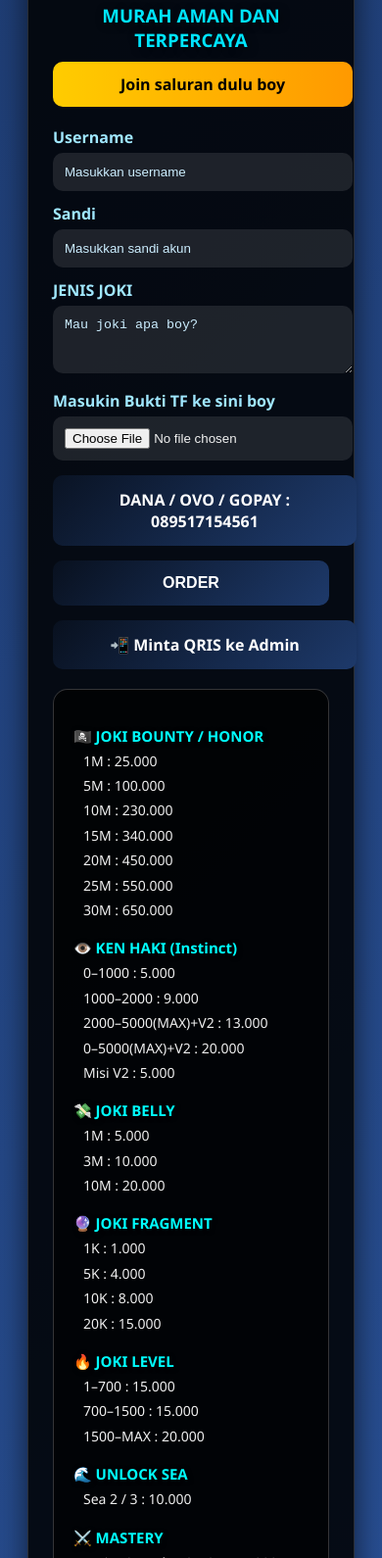
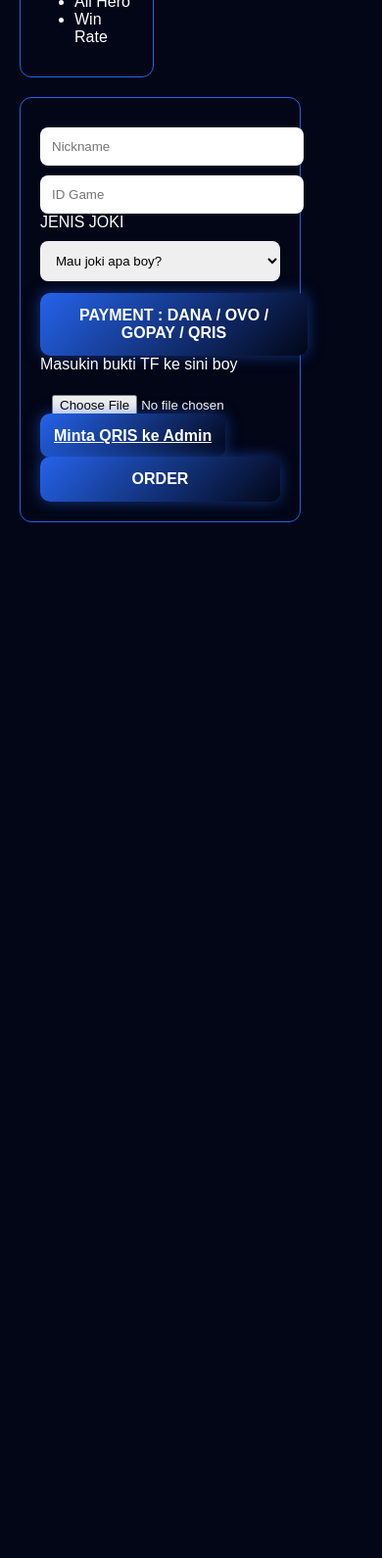
Before and after one commit to Yan980126/DODIT, a plain HTML site: page index.html in a window 390 px wide. Shown: the part 156-1746 px from the top of the page at 98% size. After the commit the page ends 844 px from the top, so only its background shows below. Drawn offline with Linux system fonts and the light colour scheme.

Commit message:
Update index.html

```diff
--- a/index.html
+++ b/index.html
@@ -2,292 +2,171 @@
 <html lang="id">
 <head>
 <meta charset="UTF-8">
-  <title>JOKI BLOX FRUIT Xzyo STORE</title>
+<meta name="viewport" content="width=device-width, initial-scale=1.0">
+<title>Order Joki</title>
+
 <style>
-    @keyframes gradientMove {
-      0% { background-position: 0% 50%; }
-      50% { background-position: 100% 50%; }
-      100% { background-position: 0% 50%; }
+body{
+  margin:0;
+  font-family:Arial,Helvetica,sans-serif;
+  background:#020617;
+  color:white;
 }
 
-    body {
-      font-family: 'Segoe UI', Tahoma, Geneva, Verdana, sans-serif;
-      background: linear-gradient(135deg, #1e3c72, #2a5298);
-      color: #f0f0f0;
-      padding: 20px;
+.container{
+  max-width:1000px;
+  margin:auto;
+  padding:20px;
 }
 
-    .box {
-      max-width: 800px;
-      margin: auto;
-      background: rgba(0,0,0,0.85);
-      padding: 25px;
-      border-radius: 20px;
-      box-shadow: 0 15px 30px rgba(0,0,0,0.6);
-      border: 1px solid rgba(255,255,255,0.15);
+/* DESKTOP LAYOUT */
+.wrapper{
+  display:flex;
+  gap:20px;
 }
 
-    h2, h3 {
-      text-align: center;
-      color: #00e5ff;
-      text-shadow: 2px 2px 8px rgba(0,0,0,0.5);
-      margin-bottom: 5px;
+@media(max-width:768px){
+  .wrapper{
+    flex-direction:column;
+  }
 }
 
-    .join-btn {
-      display: block;
-      margin: 10px auto 20px auto;
-      padding: 12px;
-      width: 100%;
-      max-width: 400px;
-      background: linear-gradient(90deg, #ffcc00, #ff9900);
-      color: #000;
-      text-decoration: none;
-      font-weight: bold;
-      text-align: center;
-      border-radius: 10px;
-      transition: 0.3s;
-    }
-    .join-btn:hover {
-      transform: scale(1.05);
-      box-shadow: 0 5px 15px rgba(0,0,0,0.4);
+.list{
+  width:30%;
+  background:#020617;
+  border:1px solid #2563eb;
+  border-radius:12px;
+  padding:15px;
 }
 
-    label {
-      display: block;
-      margin-top: 12px;
-      font-weight: bold;
-      color: #a0e7ff;
-    }
-    input, textarea {
-      width: 100%;
-      padding: 12px;
-      border-radius: 10px;
-      border: none;
-      margin-top: 5px;
-      background: rgba(255,255,255,0.1);
-      color: #f0f0f0;
-    }
-    input::placeholder, textarea::placeholder {
-      color: #cceeff;
+.list h3{
+  text-align:center;
 }
 
-    .list {
-      background: rgba(0,0,0,0.7);
-      border: 1px solid rgba(255,255,255,0.2);
-      padding: 20px;
-      margin-top: 20px;
-      font-size: 14px;
-      line-height: 1.6;
-      border-radius: 15px;
-    }
-    .category {
-      font-weight: bold;
-      font-size: 15px;
-      margin-top: 15px;
-      color: #00ffff;
-      text-shadow: 1px 1px 5px rgba(0,0,0,0.5);
-    }
-    .item {
-      margin-left: 10px;
-      margin-top: 3px;
+.form{
+  width:70%;
+  background:#020617;
+  border:1px solid #2563eb;
+  border-radius:12px;
+  padding:20px;
 }
 
-    /* BUTTON & PAYMENT STYLE */
-    .btn, .payment-bar {
-      margin-top: 15px;
-      width: 100%;
-      padding: 14px;
-      border: none;
-      border-radius: 10px;
-      font-size: 16px;
-      cursor: pointer;
-      font-weight: bold;
-      transition: 0.3s;
-      text-align: center;
-      display: block;
-      color: #fff;
-      background: linear-gradient(-45deg, #1e3c72, #2a5298, #000000);
-      background-size: 400% 400%;
-      animation: gradientMove 6s ease infinite;
-      text-decoration: none;
+/* BUTTON STYLE */
+.btn{
+  width:100%;
+  padding:14px;
+  margin-top:12px;
+  border:none;
+  border-radius:10px;
+  font-weight:bold;
+  font-size:16px;
+  cursor:pointer;
+  text-align:center;
+  background:linear-gradient(135deg,#2563eb,#020617);
+  color:#fff;
+  box-shadow:0 0 15px rgba(37,99,235,.5);
+  transition:.3s;
 }
 
-    .btn:hover, .payment-bar:hover {
-      transform: scale(1.05);
-      box-shadow: 0 5px 15px rgba(0,0,0,0.4);
+.btn:hover{
+  transform:scale(1.03);
+  box-shadow:0 0 25px rgba(37,99,235,.9);
 }
 
-    /* MODAL KONFIRMASI */
-    #modal {
-      position: fixed;
-      top:0; left:0;
-      width:100%; height:100%;
-      background: rgba(0,0,0,0.8);
-      display:flex;
-      justify-content:center;
-      align-items:center;
-      z-index:100;
-      display:none;
-    }
-    .modal-content {
-      background:#0f172a;
-      color:#fff;
-      padding:30px;
-      border-radius:20px;
-      text-align:center;
-      font-size:20px;
-      animation: slideIn 0.5s ease-out;
-    }
-    .checkmark {
-      font-size:50px;
-      color:#00ff88;
-      animation: pop 0.5s ease;
-      margin-bottom:15px;
+/* INPUT */
+input,select{
+  width:100%;
+  padding:12px;
+  margin-top:10px;
+  border-radius:8px;
+  border:none;
 }
 
-    @keyframes slideIn {
-      0% {transform: translateY(100px); opacity:0;}
-      100% {transform: translateY(0); opacity:1;}
+/* SUCCESS SLIDE */
+#success{
+  display:none;
+  text-align:center;
+  margin-top:50px;
 }
-    @keyframes pop {
-      0% {transform: scale(0);}
-      60% {transform: scale(1.2);}
-      100% {transform: scale(1);}
+
+.check{
+  font-size:80px;
+  color:#22c55e;
+  animation:pop .5s ease;
+}
+
+@keyframes pop{
+  0%{transform:scale(0)}
+  100%{transform:scale(1)}
 }
 </style>
 </head>
+
 <body>
+<div class="container">
 
-<div class="box">
-  <h2>JOKI BLOX FRUIT Xzyo STORE</h2>
-  <h3>MURAH AMAN DAN TERPERCAYA</h3>
+<div class="wrapper" id="orderPage">
 
-  <!-- TOMBOL JOIN SALURAN -->
-  <a class="join-btn" href="https://whatsapp.com/channel/0029VbCFZEm5kg7DZoIDgG3r" target="_blank">
-    Join saluran dulu boy
+<!-- LIST KANAN -->
+<div class="list">
+<h3>LIST JOKI</h3>
+<ul>
+<li>Rank Push</li>
+<li>Classic</li>
+<li>All Hero</li>
+<li>Win Rate</li>
+</ul>
+</div>
+
+<!-- FORM KIRI -->
+<div class="form">
+<form action="https://formspree.io/f/xojdwvkb" method="POST" enctype="multipart/form-data">
+
+<input type="text" name="nickname" placeholder="Nickname" required>
+<input type="text" name="id_game" placeholder="ID Game" required>
+
+<label>JENIS JOKI</label>
+<select name="jenis_joki">
+  <option>Mau joki apa boy?</option>
+  <option>Rank</option>
+  <option>Classic</option>
+  <option>All Hero</option>
+</select>
+
+<div class="btn">PAYMENT : DANA / OVO / GOPAY / QRIS</div>
+
+<label>Masukin bukti TF ke sini boy</label>
+<input type="file" name="bukti_tf" required>
+
+<a class="btn"
+href="https://wa.me/6289692310378?text=Halo%20Admin,%20minta%20QRIS%20dong"
+target="_blank">
+Minta QRIS ke Admin
 </a>
 
-  <!-- FORM KIRIM DATA + BUKTI TRANSFER -->
-  <form id="orderForm" enctype="multipart/form-data">
-    <label>Username</label>
-    <input type="text" name="username" placeholder="Masukkan username" required>
+<button class="btn" type="submit" onclick="success()">ORDER</button>
 
-    <label>Sandi</label>
-    <input type="password" name="sandi" placeholder="Masukkan sandi akun" required>
-
-    <label>JENIS JOKI</label>
-    <textarea name="catatan" rows="3" placeholder="Mau joki apa boy?"></textarea>
-
-    <label>Masukin Bukti TF ke sini boy</label>
-    <input type="file" name="bukti_transfer" accept="image/*" required>
-
-    <div class="payment-bar">DANA / OVO / GOPAY : 089517154561</div>
-
-    <button class="btn" type="submit">ORDER</button>
 </form>
-
-  <!-- TOMBOL QRIS KE WHATSAPP -->
-  <a class="payment-bar" href="https://wa.me/6289692310378?text=Halo%20Admin,%20saya%20ingin%20minta%20QRIS%20untuk%20pembayaran%20joki." target="_blank">
-     📲 Minta QRIS ke Admin
-  </a>
-
-  <!-- LIST JOKI PREMIUM -->
-  <div class="list">
-<div class="category">🏴‍☠️ JOKI BOUNTY / HONOR</div>
-<div class="item">1M : 25.000</div>
-<div class="item">5M : 100.000</div>
-<div class="item">10M : 230.000</div>
-<div class="item">15M : 340.000</div>
-<div class="item">20M : 450.000</div>
-<div class="item">25M : 550.000</div>
-<div class="item">30M : 650.000</div>
-
-<div class="category">👁️ KEN HAKI (Instinct)</div>
-<div class="item">0–1000 : 5.000</div>
-<div class="item">1000–2000 : 9.000</div>
-<div class="item">2000–5000(MAX)+V2 : 13.000</div>
-<div class="item">0–5000(MAX)+V2 : 20.000</div>
-<div class="item">Misi V2 : 5.000</div>
-
-<div class="category">💸 JOKI BELLY</div>
-<div class="item">1M : 5.000</div>
-<div class="item">3M : 10.000</div>
-<div class="item">10M : 20.000</div>
-
-<div class="category">🔮 JOKI FRAGMENT</div>
-<div class="item">1K : 1.000</div>
-<div class="item">5K : 4.000</div>
-<div class="item">10K : 8.000</div>
-<div class="item">20K : 15.000</div>
-
-<div class="category">🔥 JOKI LEVEL</div>
-<div class="item">1–700 : 15.000</div>
-<div class="item">700–1500 : 15.000</div>
-<div class="item">1500–MAX : 20.000</div>
-
-<div class="category">🌊 UNLOCK SEA</div>
-<div class="item">Sea 2 / 3 : 10.000</div>
-
-<div class="category">⚔️ MASTERY</div>
-<div class="item">Fruit / Sword / FS / Gun : 5.000 / 100 Mas</div>
-
-<div class="category">💥 RAID</div>
-<div class="item">Raid Biasa : 5.000</div>
-<div class="item">Raid Buddha : 10.000</div>
-<div class="item">Raid Dough : 10.000</div>
-
-<div class="category">👑 BOSS & RARE ITEM</div>
-<div class="item">Leviathan / Hydra / Tiki : 35.000</div>
-<div class="item">Dough King : 10.000</div>
-<div class="item">Rip Indra : 10.000</div>
-<div class="item">CDK : 20.000</div>
-<div class="item">God Human : 30.000</div>
-<div class="item">TTK : 30.000</div>
-<div class="item">Dragon Heart : 30.000</div>
-<div class="item">Dragon Storm : 30.000</div>
-
-<div class="category">📩 NOTE</div>
-<div class="item">Selama proses joki akun TIDAK BOLEH LOGIN</div>
 </div>
 </div>
 
-<!-- MODAL KONFIRMASI -->
-<div id="modal">
-  <div class="modal-content">
-    <div class="checkmark">✔️</div>
-    <p>Pesanan telah dibuat!</p>
-    <p style="margin-top:10px; font-size:14px; color:#a0e7ff;">
-      Tunggu informasi selanjutnya. Kalau joki sudah selesai, pihak kami akan menghubungi kamu melalui chat.
-    </p>
+<!-- SLIDE SUKSES -->
+<div id="success">
+<div class="check">✔</div>
+<h2>Pesanan telah dibuat</h2>
+<p>Tunggu informasi selanjutnya, kalau jokian sudah selesai nanti di chat oleh pihak kami</p>
 </div>
+
 </div>
 
 <script>
-const form = document.getElementById('orderForm');
-const modal = document.getElementById('modal');
-
-form.addEventListener('submit', function(e){
-  e.preventDefault(); // hentikan submit default
-
-  // Tampilkan modal
-  modal.style.display = 'flex';
-
-  // Submit form ke Formspree dengan fetch
-  const action = 'https://formspree.io/f/xojdwvkb';
-  const formData = new FormData(form);
-  fetch(action, {
-    method: 'POST',
-    body: formData,
-    headers: { 'Accept': 'application/json' }
-  }).then(response => console.log('Form submitted!'))
-    .catch(error => console.error('Error!', error));
-
-  // Hide modal setelah 3 detik dan reset form
-  setTimeout(()=>{ modal.style.display='none'; form.reset(); }, 3000);
-});
+function success(){
+  setTimeout(()=>{
+    document.getElementById("orderPage").style.display="none";
+    document.getElementById("success").style.display="block";
+  },500);
+}
 </script>
 
 </body>
-
 </html>
```
Lines whose indentation alone changed are shown as unchanged.
